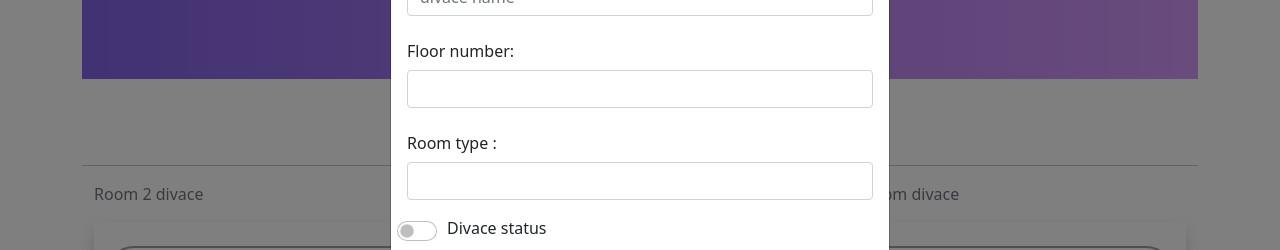
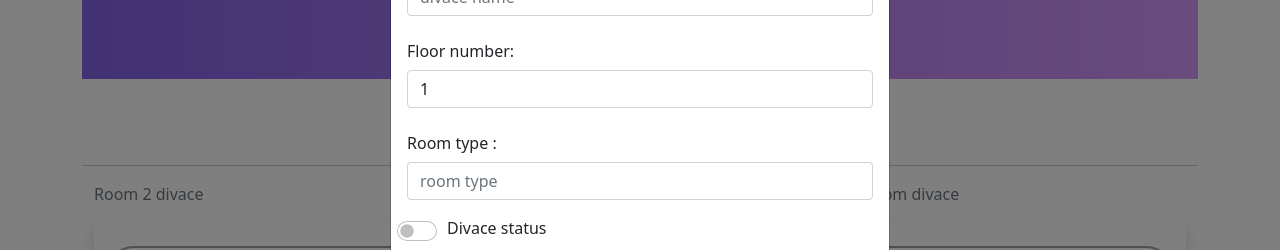
Before and after one commit to Moussatef/Smart_House, an Angular app: page / in a window 1280 px wide. Both pictures are taken after a click on the button "Add New Divace". Shown: the part 168-418 px from the top of the page. Built offline with nearby package versions, Linux system fonts and the light colour scheme; data requests are answered from the project's data file.

Commit message:
form validation

```diff
--- a/src/app/private/components/divace-modal/divace-modal.component.html
+++ b/src/app/private/components/divace-modal/divace-modal.component.html
@@ -24,19 +24,26 @@
                         </div>
                         <div class="mb-3">
                             <label for="floor_number" class="col-form-label">Floor number:</label>
-                            <input type="number" required #floor_nb="ngModel" value="1" min="1" max="10"
-                                class="form-control" name="floor_number" [(ngModel)]="floor_number" id="floor_number">
+                            <input type="number"
+                                [ngClass]="[ floor_nb.touched && floor_nb.invalid || floor_number < 1  ? 'is-invalid': '']"
+                                required #floor_nb="ngModel" value="1" min="1" max="10" class="form-control"
+                                name="floor_number" [(ngModel)]="floor_number" id="floor_number"
+                                placeholder="Floor number">
                         </div>
 
+                        <app-danger-alert *ngIf="floor_nb.touched && floor_nb.invalid "
+                            [description]="floor_number < 1 || floor_number > 10 ? 'Floor number must be greater than 0 and less than 10': 'Floor number is required!! '" [type]="'danger'"></app-danger-alert>
 
                         <div class="mb-3">
                             <label for="room_type" class="col-form-label">Room type :</label>
-                            <input type="text" class="form-control" required #room_t="ngModel" [(ngModel)]="room_type"
-                                name="room_type" id="room_type">
+                            <input type="text" class="form-control"
+                                [ngClass]="[ room_t.touched && room_t.invalid ? 'is-invalid': '']" required
+                                #room_t="ngModel" [(ngModel)]="room_type" name="room_type" id="room_type"
+                                placeholder="room type">
                         </div>
 
                         <app-danger-alert *ngIf="room_t.touched && room_t.invalid"
-                                [description]="'Room type is required!! '" [type]="'danger'"></app-danger-alert>
+                            [description]="'Room type is required!! '" [type]="'danger'"></app-danger-alert>
 
                         <div class="form-check form-switch mb-3 ">
                             <input class="form-check-input fs-5 " type="checkbox" [(ngModel)]="status_divace"
@@ -46,8 +53,9 @@
                     </div>
                     <div class="modal-footer">
                         <button type="button" class="btn btn-secondary" data-bs-dismiss="modal">Close</button>
-                        <input type="submit" [ngClass]="[divace_n.invalid ? 'disabled': '']" value="Save divace"
-                            class="btn btn-primary" />
+                        <input type="submit"
+                            [ngClass]="[divace_n.invalid || room_t.invalid || floor_nb.invalid  ? 'disabled': '']"
+                            value="Save divace" class="btn btn-primary" />
                     </div>
                 </form>
             </div>
--- a/src/app/private/components/divace-modal/divace-modal.component.ts
+++ b/src/app/private/components/divace-modal/divace-modal.component.ts
@@ -13,7 +13,7 @@ export class DivaceModalComponent implements OnInit {
   @Output() onAddDivace: EventEmitter<Divace> = new EventEmitter();
 
   divace_name!   : string ;
-  floor_number!  : number;
+  floor_number  : number = 1;
   room_type!     : string;
   status_divace! : boolean
 
```
